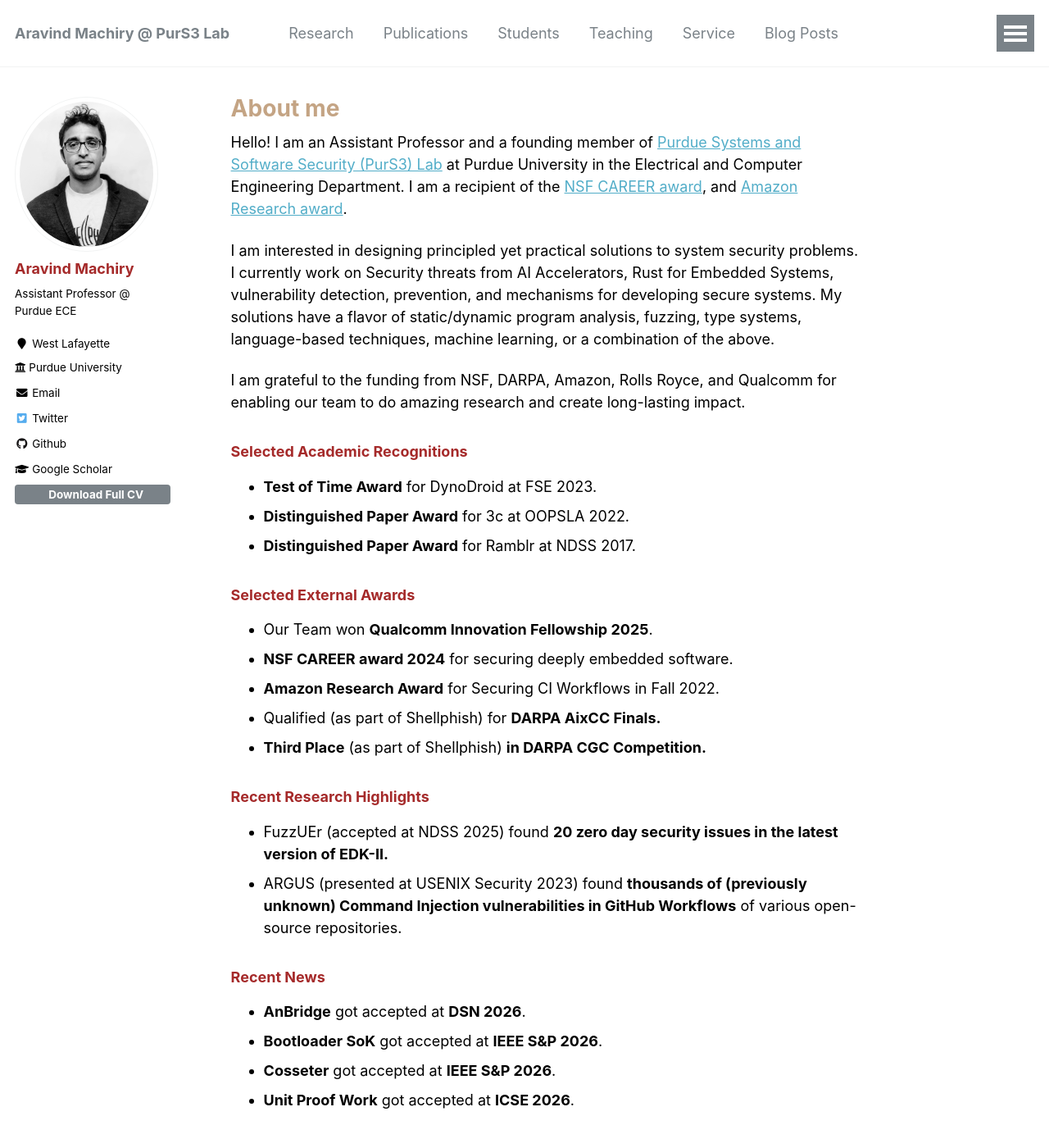
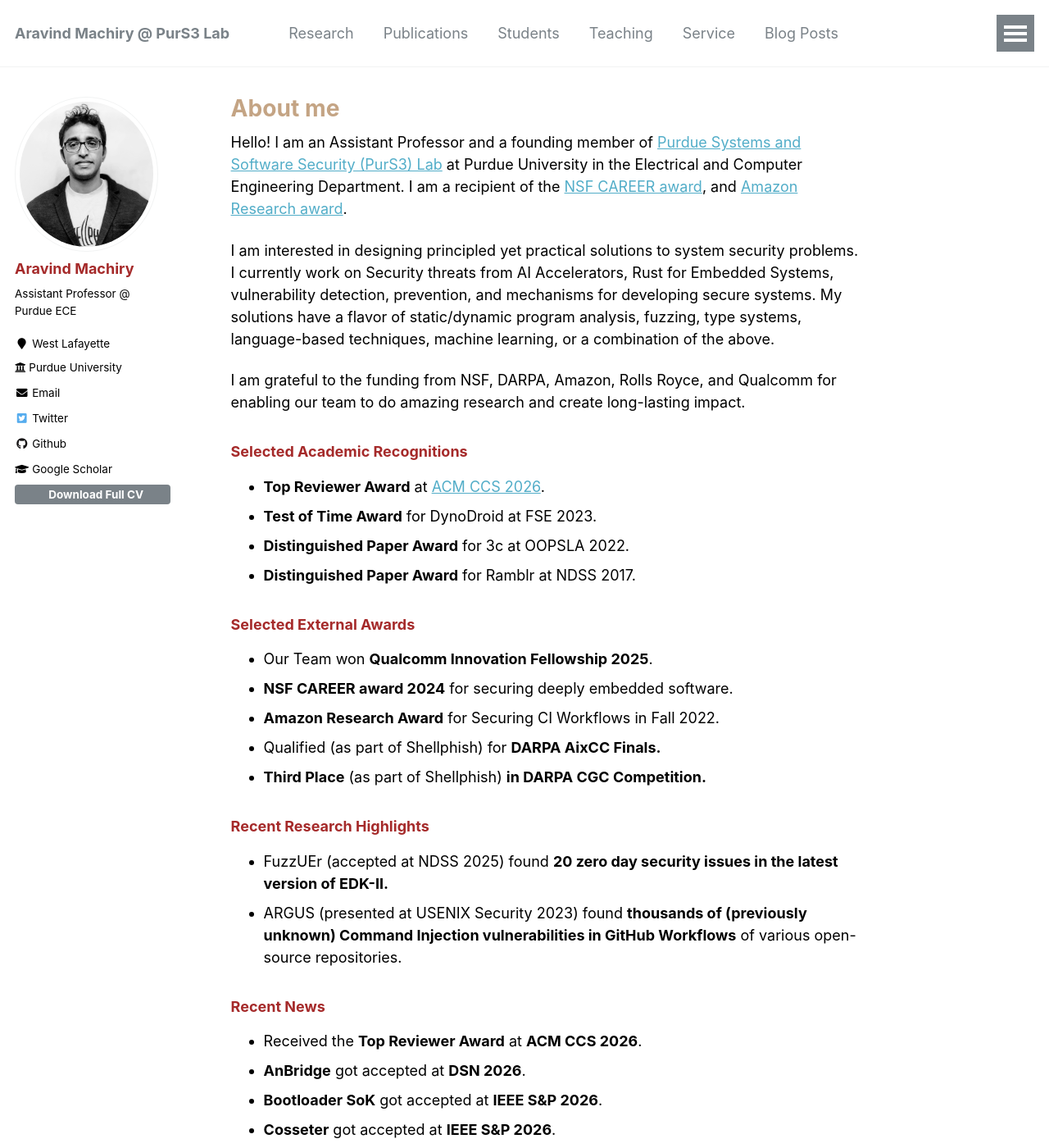
Before and after one commit to Machiry/machiry.github.io, a Jekyll site: the page built from _pages/about.md, in a window 1280 px wide and 1400 px high. Shown: the whole window at 82% size. Built offline with Jekyll 4.4.1, drawn with Linux system fonts in a browser that asks for light colours.

Commit message:
Add CCS 2026 Top Reviewer Award and CCS 2026 PC service
Co-Authored-By: Claude Opus 5.5 <noreply@anthropic.com>

```diff
--- a/_data/service.yml
+++ b/_data/service.yml
@@ -21,7 +21,7 @@ program_committees:
     check:
       - https://sp{yyyy}.ieee-security.org/cfpapers.html
   - name: ACM CCS
-    years: [2025, 2024, 2023]
+    years: [2026, 2025, 2024, 2023]
     check:
       - https://www.sigsac.org/ccs/CCS{yyyy}/
       - https://www.sigsac.org/ccs/CCS{yyyy}/program-committee/
--- a/_pages/about.md
+++ b/_pages/about.md
@@ -18,6 +18,7 @@ My solutions have a flavor of static/dynamic program analysis, fuzzing, type sys
 I am grateful to the funding from NSF, DARPA, Amazon, Rolls Royce, and Qualcomm for enabling our team to do amazing research and create long-lasting impact.
 
 ### Selected Academic Recognitions
+* __Top Reviewer Award__ at [ACM CCS 2026](https://www.sigsac.org/ccs/CCS2026/program/awards.html).
 * __Test of Time Award__ for DynoDroid at FSE 2023.
 * __Distinguished Paper Award__ for 3c at OOPSLA 2022.
 * __Distinguished Paper Award__ for Ramblr at NDSS 2017.
@@ -34,6 +35,7 @@ I am grateful to the funding from NSF, DARPA, Amazon, Rolls Royce, and Qualcomm
 * ARGUS (presented at USENIX Security 2023) found __thousands of (previously unknown) Command Injection vulnerabilities in GitHub Workflows__ of various open-source repositories.
 
 ### Recent News
+* Received the __Top Reviewer Award__ at __ACM CCS 2026__.
 * __AnBridge__ got accepted at __DSN 2026__.
 * __Bootloader SoK__ got accepted at __IEEE S&P 2026__.
 * __Cosseter__ got accepted at __IEEE S&P 2026__.
```
